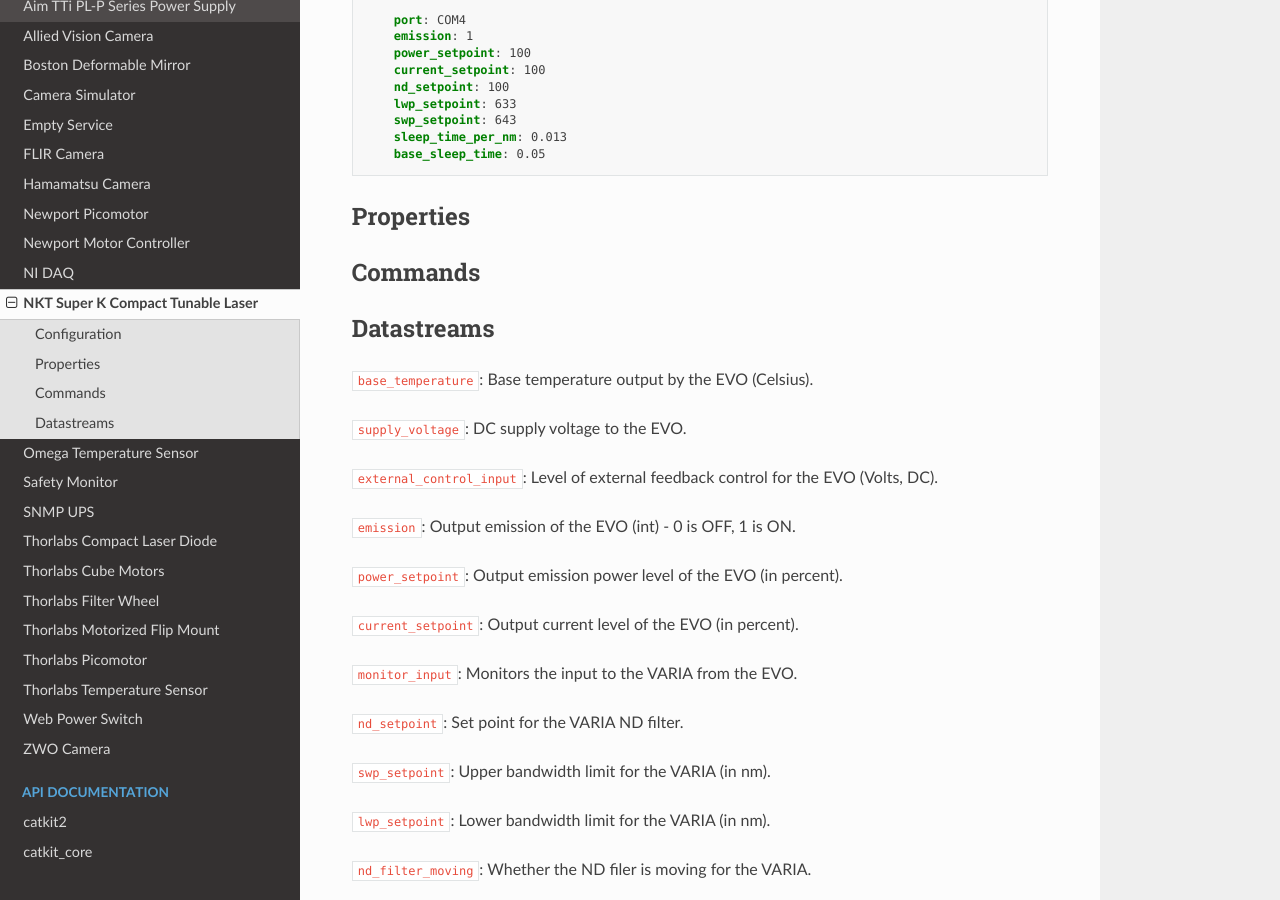
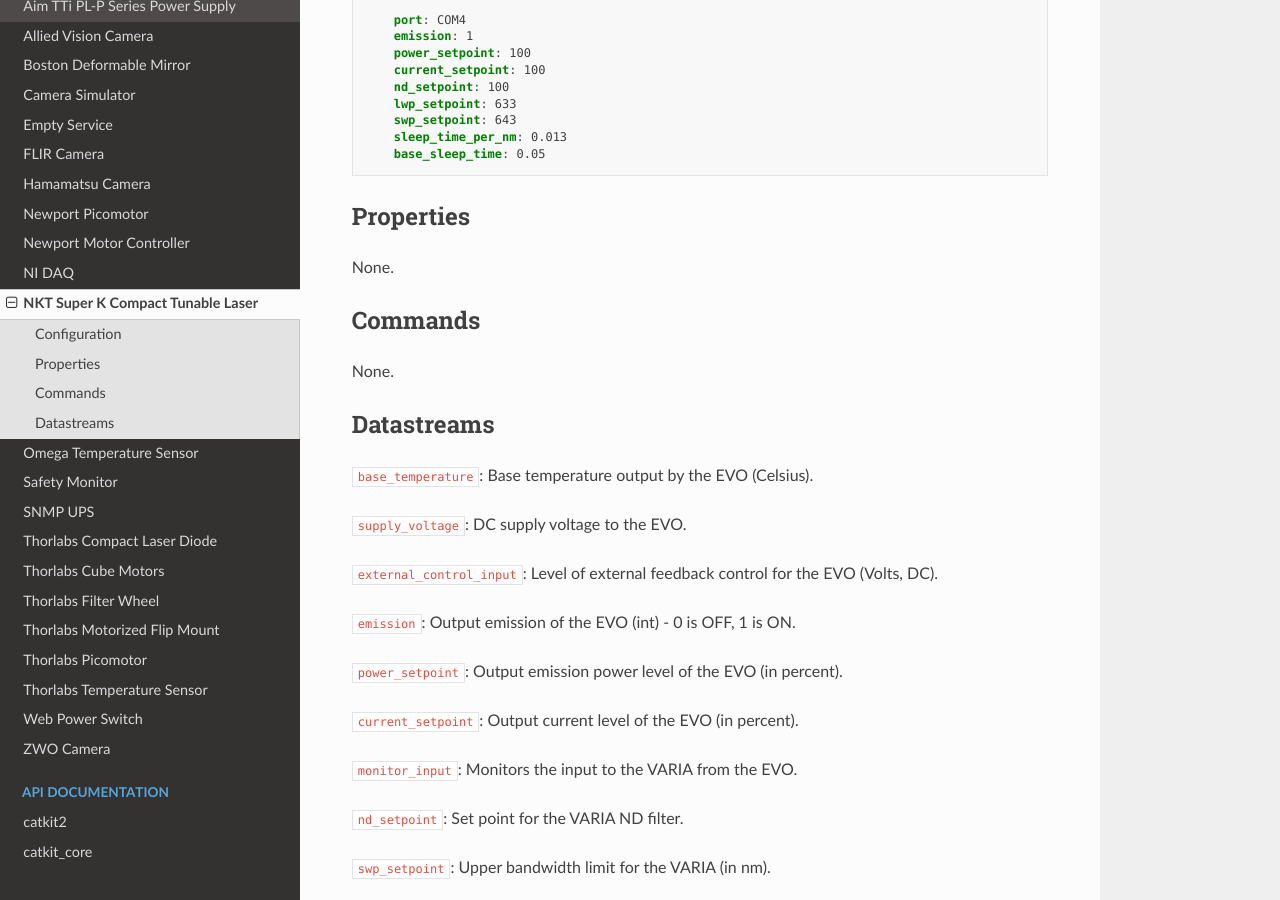
Before and after one commit to spacetelescope/catkit2, a Sphinx documentation site: the page built from docs/services/nkt_superk.rst, in a window 1280 px wide and 900 px high, scrolled down 510 px. Built offline with Sphinx 7.4.7 and the Read the Docs theme 2.0.0, drawn with Linux system fonts in a browser that asks for light colours.

Commit message:
add None to empty commands and properties

```diff
--- a/docs/services/bmc_dm.rst
+++ b/docs/services/bmc_dm.rst
@@ -45,6 +45,8 @@
 Commands
 --------
 
+None.
+
 Datastreams
 -----------
 ``total_voltage``: Map of the total voltage applied to each actuator of the DM.
--- a/docs/services/nkt_superk.rst
+++ b/docs/services/nkt_superk.rst
@@ -30,8 +30,12 @@
 Properties
 ----------
 
+None.
+
 Commands
 --------
+
+None.
 
 Datastreams
 -----------
```
